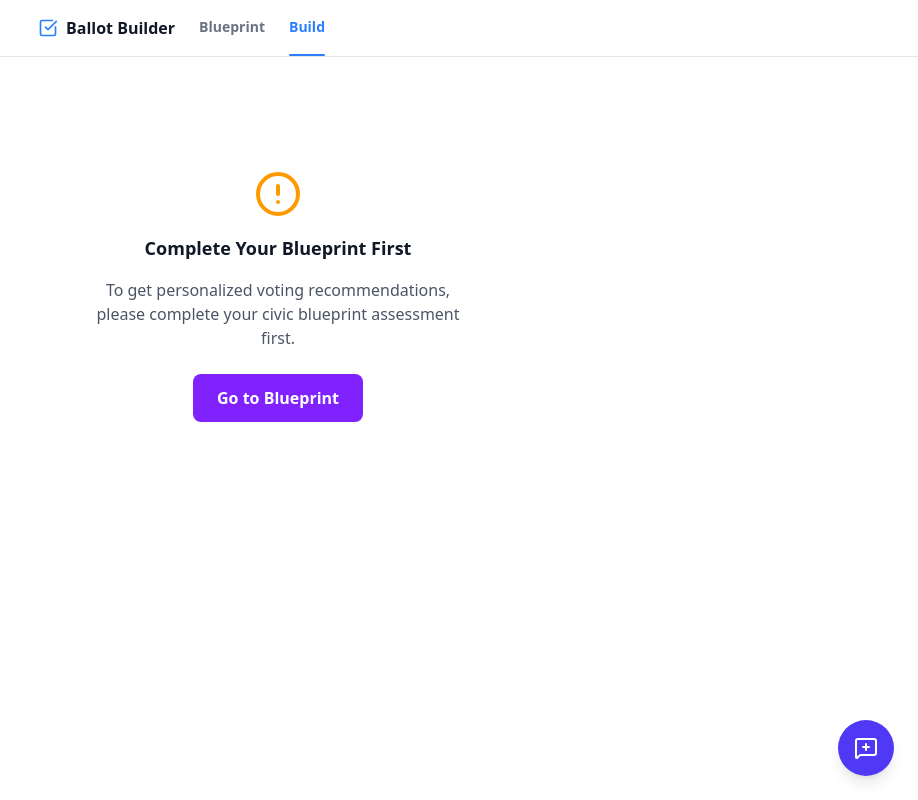
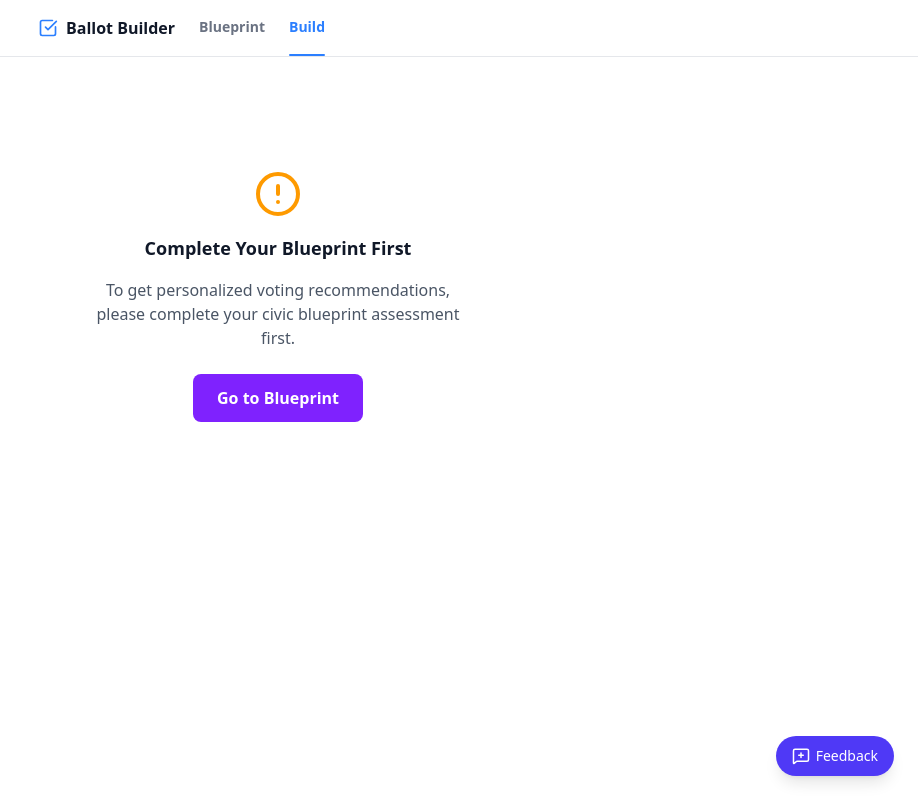
Before and after one commit to Humanity-Unleashed/Ballot-Builder-Prototype, a Next.js app: page /ballot in a window 1280 px wide. Shown: the whole page, without its empty margins (362-1280 px from the left). Built offline with nearby package versions, Linux system fonts and the light colour scheme.

Commit message:
Change feedback button from icon circle to labeled pill
Co-Authored-By: Claude Opus 4.6 <noreply@anthropic.com>

```diff
--- a/src/components/feedback/FeedbackButton.tsx
+++ b/src/components/feedback/FeedbackButton.tsx
@@ -98,10 +98,11 @@ export default function FeedbackButton() {
   const trigger = (
     <button
       onClick={() => setIsOpen(true)}
-      className="fixed bottom-6 right-6 z-50 flex h-14 w-14 items-center justify-center rounded-full bg-indigo-600 text-white shadow-lg transition-transform hover:scale-105 hover:bg-indigo-700 active:scale-95"
+      className="fixed bottom-6 right-6 z-50 flex h-10 items-center gap-1.5 rounded-full bg-indigo-600 px-4 text-white shadow-lg transition-transform hover:scale-105 hover:bg-indigo-700 active:scale-95"
       aria-label="Send feedback"
     >
-      <MessageSquarePlus size={24} />
+      <MessageSquarePlus size={18} />
+      <span className="text-sm font-medium">Feedback</span>
     </button>
   );
 
```
